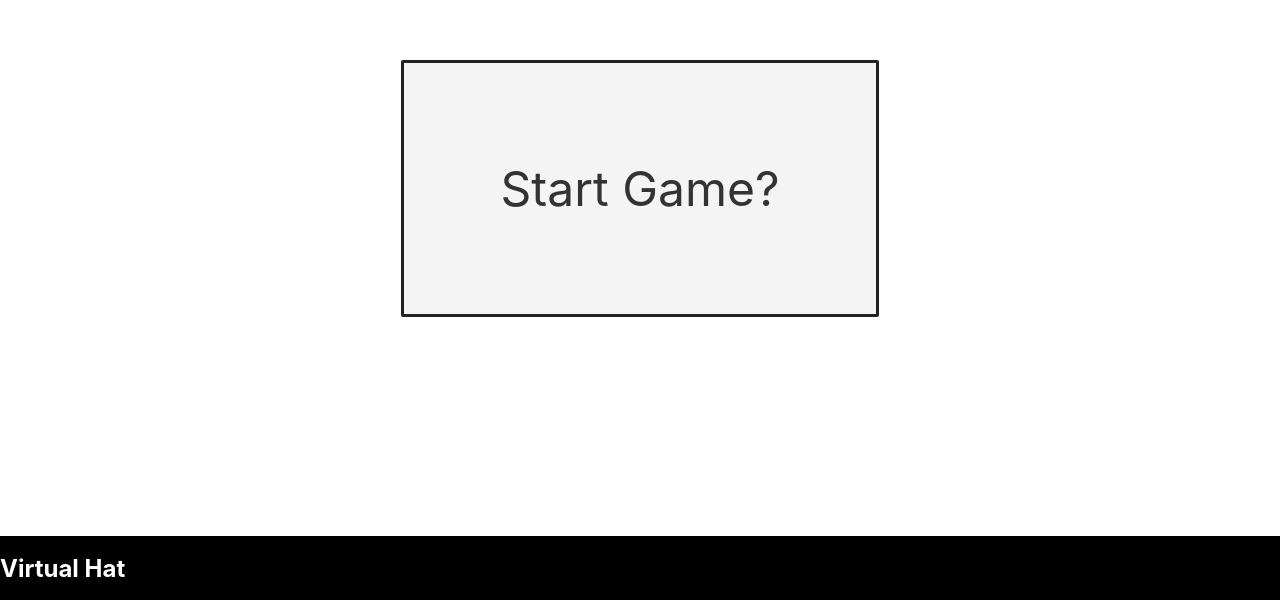
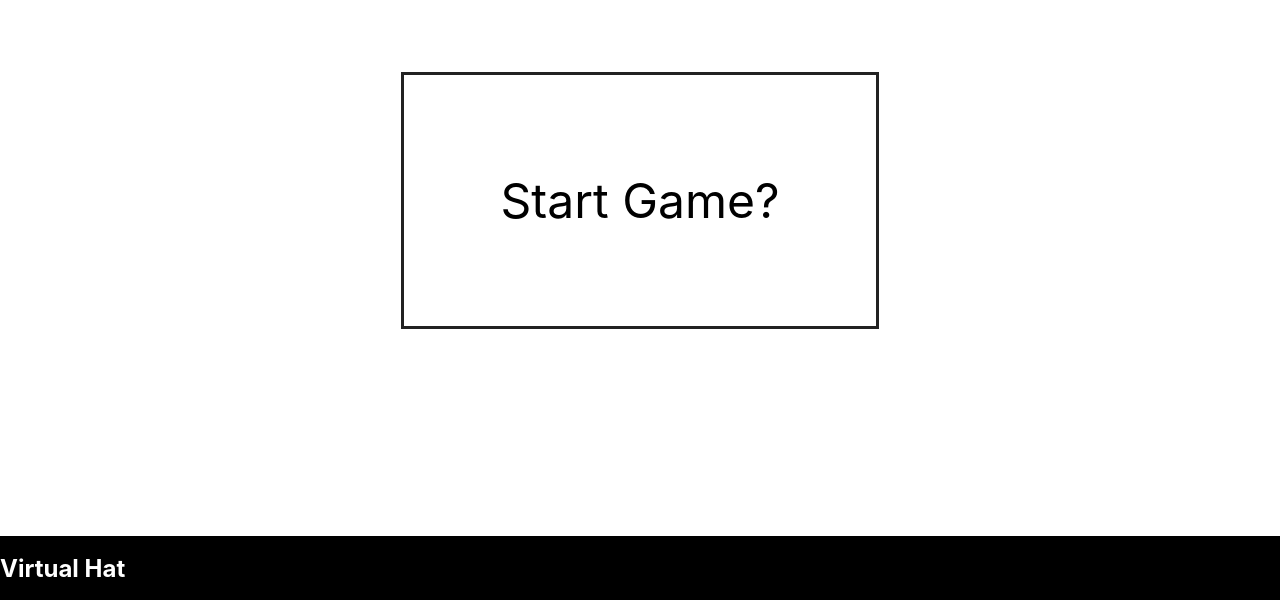
Before and after one commit to thinkle/hat-game, a Svelte app: page / in a window 1280 px wide. Shown: the part 200-800 px from the top of the page. Built offline with nearby package versions, Linux system fonts and the light colour scheme.

Commit message:
Quiet down some default styles. Tweak our buttons. Add lowkey button style.

```diff
--- a/public/global.css
+++ b/public/global.css
@@ -1,13 +1,36 @@
+button {
+    background-color: white;
+    padding: 1em;
+    font-size: 1.2em;
+}
+
+entry {
+    font-size: 1.2em;
+}
+
+button.lowkey {
+    border-style: none;
+    background-color: none;
+}
+
+button.lowkey:hover {
+    border-style: solid;
+    border-color: #aaa;
+    font-weight: bold;
+}
+
 html, body {
 	position: relative;
 	width: 100%;
 	height: 100%;
+        margin: 0;
+        padding: 0;
 }
 
 body {
 	color: #333;
 	margin: 0;
-	padding: 8px;
+        padding : 0;
 	box-sizing: border-box;
 	font-family: -apple-system, BlinkMacSystemFont, "Segoe UI", Roboto, Oxygen-Sans, Ubuntu, Cantarell, "Helvetica Neue", sans-serif;
 }
@@ -25,18 +48,16 @@ a:visited {
 	color: rgb(0,80,160);
 }
 
-label {
-	display: block;
-}
+/* label { */
+/* 	display: block; */
+/* } */
 
 input, button, select, textarea {
 	font-family: inherit;
 	font-size: inherit;
 	padding: 0.4em;
-	margin: 0 0 0.5em 0;
 	box-sizing: border-box;
 	border: 1px solid #ccc;
-	border-radius: 2px;
 }
 
 input:disabled {
@@ -47,20 +68,20 @@ input[type="range"] {
 	height: 0;
 }
 
-button {
-	color: #333;
-	background-color: #f4f4f4;
-	outline: none;
-}
+/* button { */
+/* 	color: #333; */
+/* 	background-color: #f4f4f4; */
+/* 	outline: none; */
+/* } */
 
-button:disabled {
-	color: #999;
-}
+/* button:disabled { */
+/* 	color: #999; */
+/* } */
 
-button:not(:disabled):active {
-	background-color: #ddd;
-}
+/* button:not(:disabled):active { */
+/* 	background-color: #ddd; */
+/* } */
 
-button:focus {
-	border-color: #666;
-}
+/* button:focus { */
+/* 	border-color: #666; */
+/* } */
```
